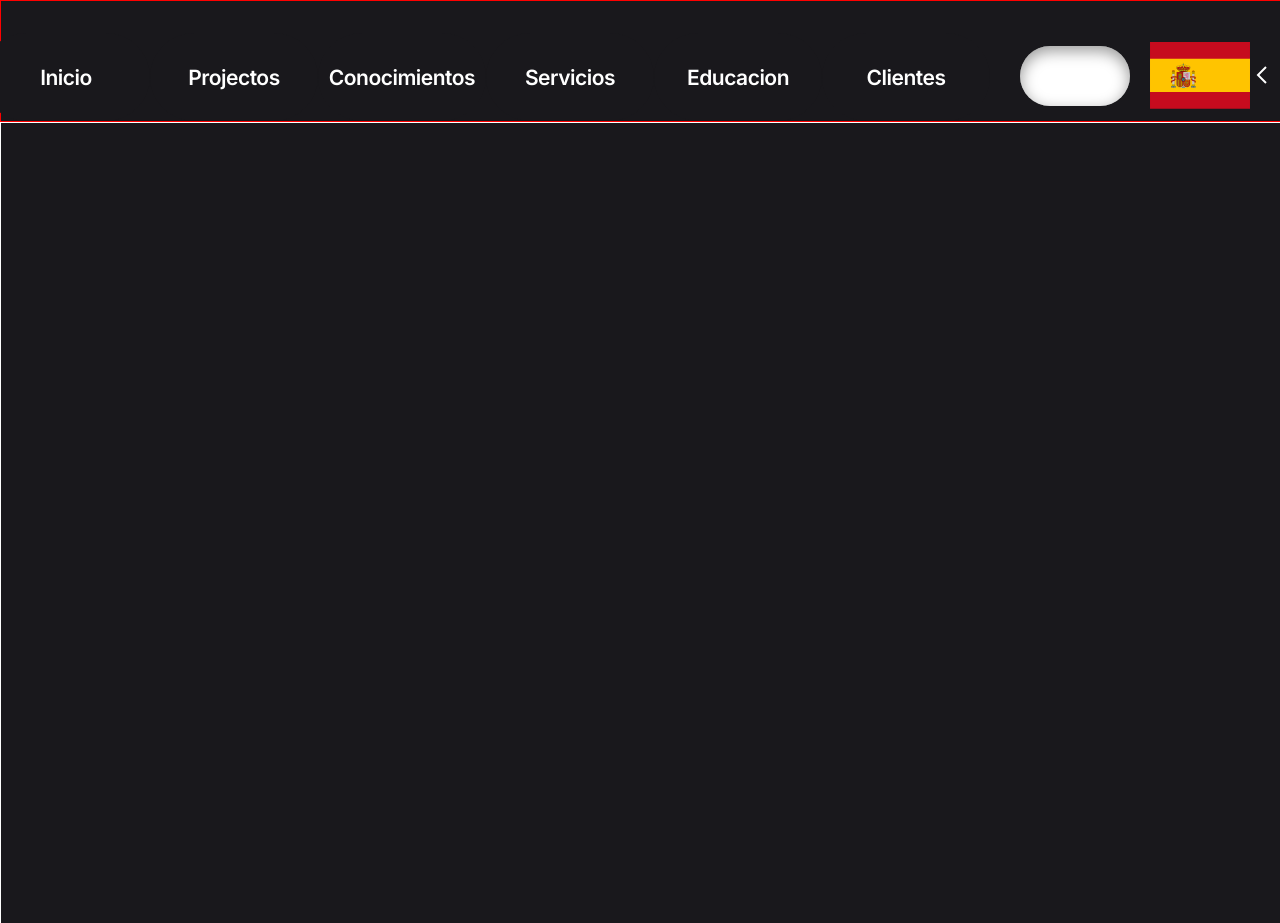
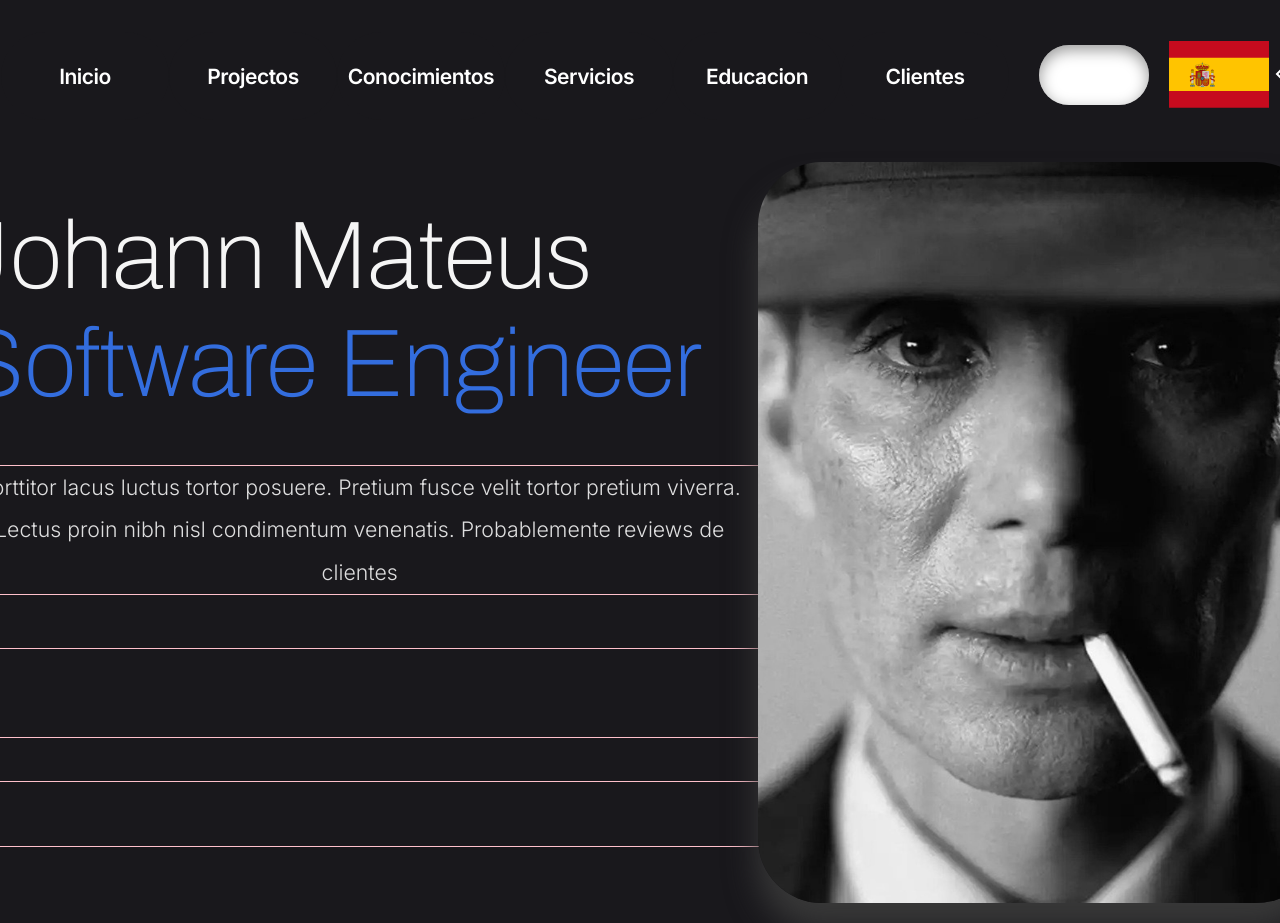
Before and after one commit to JMatDev/Landing_Page, a plain HTML site: page index.html in a window 1280 px wide. Shown: the top 923 px of the page. Drawn offline with Linux system fonts and the light colour scheme.

Commit message:
Añadido partes basicas del home

```diff
--- a/css/style.css
+++ b/css/style.css
@@ -1,6 +1,6 @@
 /* fuentes */
 @import url('https://fonts.googleapis.com/css2?family=Inter:wght@100;200;300;400;500;600;700;800;900&display=swap');
-
+@import url('https://fonts.googleapis.com/css2?family=Archivo:ital,wght@0,100;0,200;0,300;0,400;0,500;0,600;0,700;0,800;0,900;1,100;1,200;1,300;1,400;1,500;1,600;1,700;1,800;1,900&family=Inter:wght@100;200;300;400;500;600;700;800;900&display=swap');
 /* css */
 body{
     background-color: #19181C;
@@ -9,11 +9,12 @@ body{
 }
 
 header{
-    border: 1px solid red;
+    /*border: 1px solid red;*/
     width: 100vw;
-    height: 120px;
+    height: 88px;
     display: flex;
     justify-content: center;
+    margin-top: 32px;
 }
 
 .main_buttons_box{
@@ -22,7 +23,6 @@ header{
     list-style: none;
     align-items: center;
     justify-content: space-between;
-    padding: 32px 0 0 0;
     margin: 0;
     width: 1160.530px;
     height: 88px;
@@ -30,11 +30,12 @@ header{
 }
 
 .main_buttons_box li button{
-    font-family: 'Inter', sans-serif;
     color: white;
     background-color: #19181C;
     width: 168px;
     height: 88px;
+
+    font-family: 'Inter', sans-serif;
     font-size: 21px;
     font-weight: 550;
     letter-spacing: -0.5px;
@@ -53,7 +54,6 @@ header{
   /*  border: 1px solid white; */
     display: flex;
     justify-content: center;
-    padding: 32px 0 0 0;
     width: 290px;
     height: 88px;
 }
@@ -94,7 +94,81 @@ header{
 
 
 .home{
-    border: 1px solid white;
-    width: 100%;
+    /*border: 1px solid white; */
+    width: 100vw;
     height: 800px;
+    justify-content: center;
+    display: flex;
+    margin-top: 42px;
 }
+
+.imagen_container{
+    width: 652.79px;
+    height: 741.33px;
+    display: flex;
+    justify-content: center;
+
+}
+.imagen_container img{
+    width: 562.66px;
+    height: 741.33px;
+    border-radius: 4rem;
+    box-shadow: rgb(56, 56, 56) 0rem 1.75rem 2rem 0rem;
+}
+
+.container_left_home{
+    /*border: 1px solid blue; */
+    width: 797.87px;
+    height: 741.33px;
+    justify-content: center;
+}
+
+.titulo{
+   /* border: 1px solid chartreuse; */
+    width: 797.86px;
+    height: 216px;
+    margin: 0;
+    margin-top: 40px;
+
+    color: #F5F5F5;
+    font-family: 'Archivo', sans-serif;
+    letter-spacing: -0.025rem;
+    font-size: 96px;
+    line-height: 1.125;
+    font-weight: 100;
+}
+
+.titulo span{
+    color: #336DDE;
+}
+
+.subtitulo{
+    border: 1px solid pink;
+    width: 797.86px;
+    height: 128.03px;
+    margin: 0;
+    margin-top: 46.66px;
+}
+
+.subtitulo{
+    font-family: 'Inter', sans-serif;
+    text-align: center;
+    color: #FFFFFFDB;
+    font-size: 21.3px;
+    line-height: 2;
+    font-weight: 300;
+}
+
+.button_colums_1{
+    border: 1px solid pink;
+    width: 797.86px;
+    height: 88px;
+    margin-top: 53.33px;
+}
+
+.button_colums_2{
+    border: 1px solid pink;
+    width: 797.86px;
+    height: 64px;
+    margin-top: 42.66px;
+}
--- a/index.html
+++ b/index.html
@@ -39,7 +39,23 @@
     </header>
     <main>
         <div class="home">
+            <div class="container_left_home">
+                <h1 class="titulo">
+                    Johann Mateus <br>
+                    <span>Software Engineer</span>
+                </h1>
+                <p class="subtitulo">Porttitor lacus luctus tortor posuere. Pretium fusce velit tortor pretium viverra. Lectus proin nibh nisl condimentum venenatis. Probablemente reviews de clientes
+                </p>
+                <div class="button_colums_1">
 
+                </div>
+                <div class="button_colums_2">
+
+                </div>
+            </div>
+            <div class="imagen_container">
+                <img src="./assets/1b6160272ff23a9b815aea54a0e22fc8.jpg" alt="imagen_home">
+            </div>
         </div>
     </main>
 </body>
```
Also changed, not shown: assets/1b6160272ff23a9b815aea54a0e22fc8.jpg (added).
